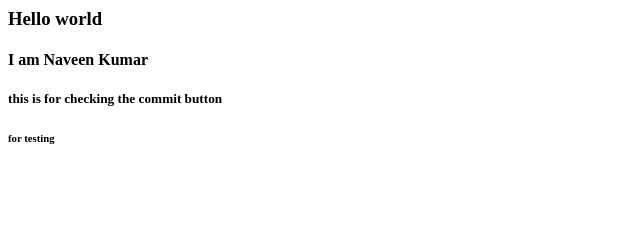
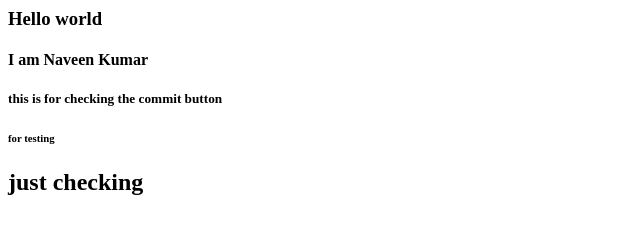
Before and after one commit to Navin8899/web-project-practice, a plain HTML site: page index.html in a window 1280 px wide. Shown: the whole page, without its empty margins (0-640 px from the left). Drawn offline with Linux system fonts and the light colour scheme.

Commit message:
added h2 tag

```diff
--- a/index.html
+++ b/index.html
@@ -2,3 +2,5 @@
 <h4>I am Naveen Kumar</h4>
 <h5>this is for checking the commit button</h5>
 <h6>for testing</h6>
+
+<h2>just checking</h2>
```
